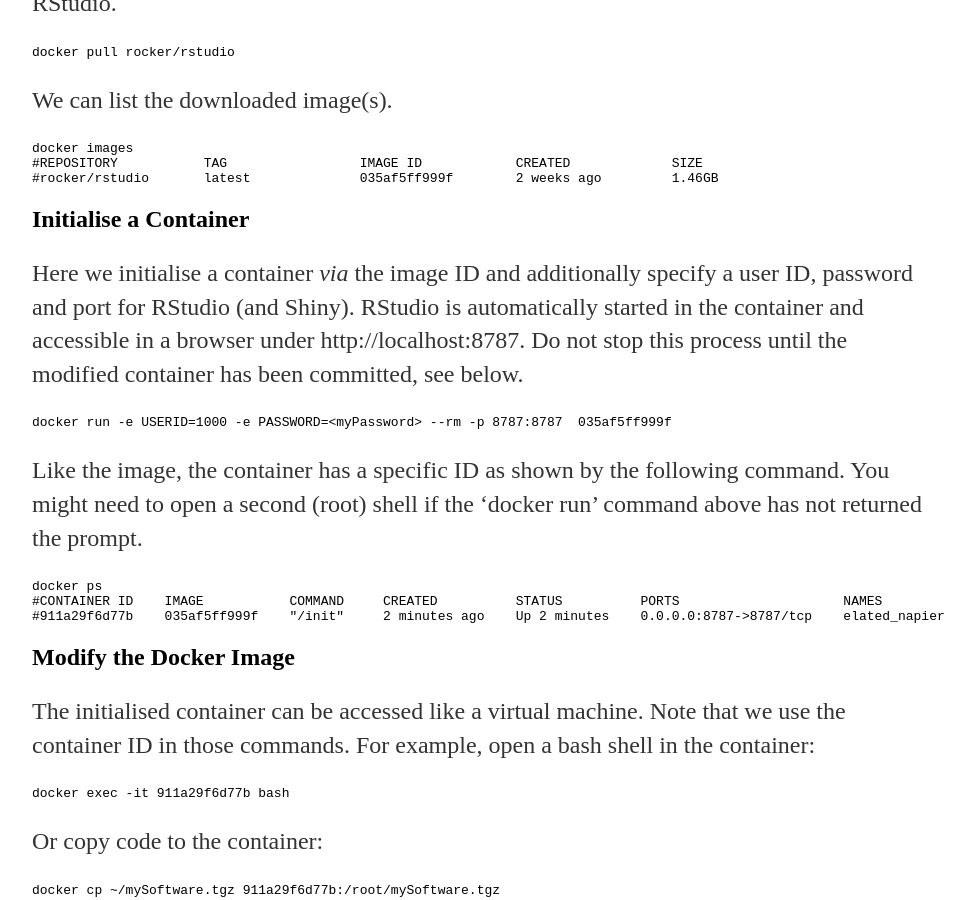
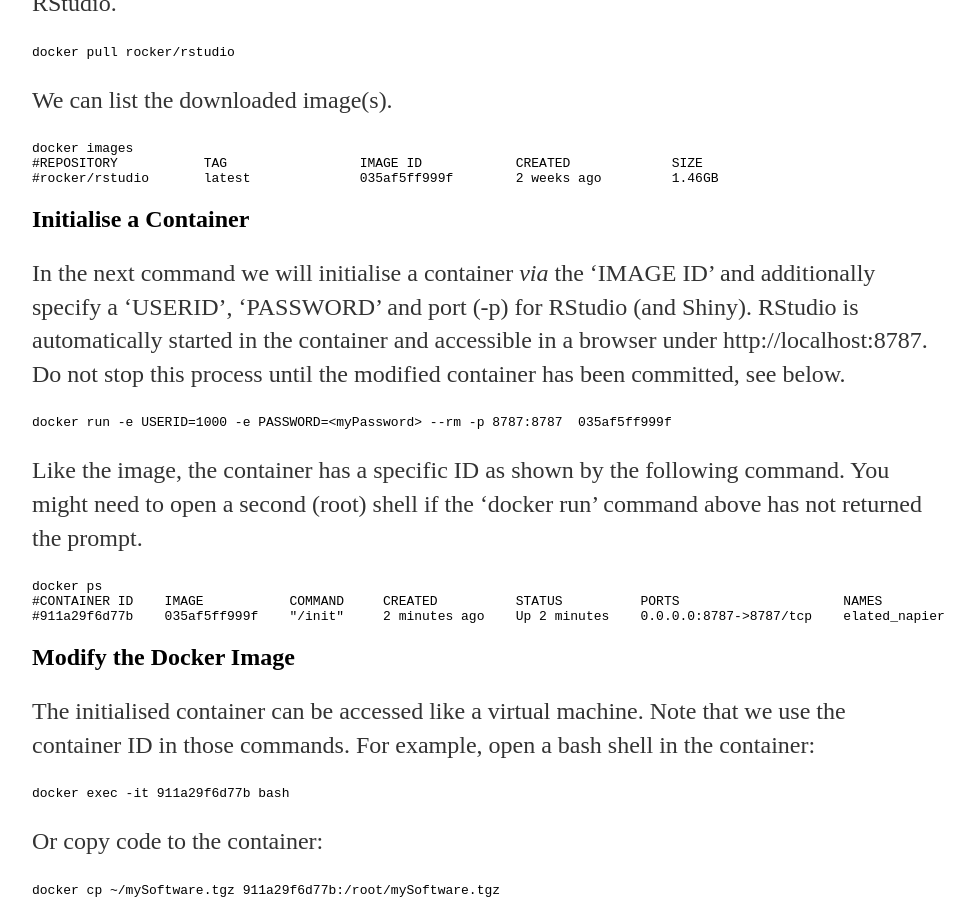
Before and after one commit to jkleinj/jkleinj.github.io, a Jekyll site: the page built from _posts/2020-05-06-Docker-for-the-Computational-Scientist.md, in a window 1280 px wide and 900 px high, scrolled down 1589 px. Shown: the whole window, without its empty margins (160-1132 px from the left). Built offline with Jekyll 4.4.1, drawn with Linux system fonts in a browser that asks for light colours.

Commit message:
Update 2020-05-06-Docker-for-the-Computational-Scientist.md

````diff
--- a/_posts/2020-05-06-Docker-for-the-Computational-Scientist.md
+++ b/_posts/2020-05-06-Docker-for-the-Computational-Scientist.md
@@ -55,7 +55,7 @@
 ```
 
 ## Initialise a Container
-Here we initialise a container *via* the image ID and additionally specify a user ID, password and port for RStudio (and Shiny). RStudio is automatically started in the container and accessible in a browser under http://localhost:8787. Do not stop this process until the modified container has been committed, see below.
+In the next command we will initialise a container *via* the 'IMAGE ID' and additionally specify a 'USERID', 'PASSWORD' and port (-p) for RStudio (and Shiny). RStudio is automatically started in the container and accessible in a browser under http://localhost:8787. Do not stop this process until the modified container has been committed, see below.
 ```
 docker run -e USERID=1000 -e PASSWORD=<myPassword> --rm -p 8787:8787  035af5ff999f
 ```
````
